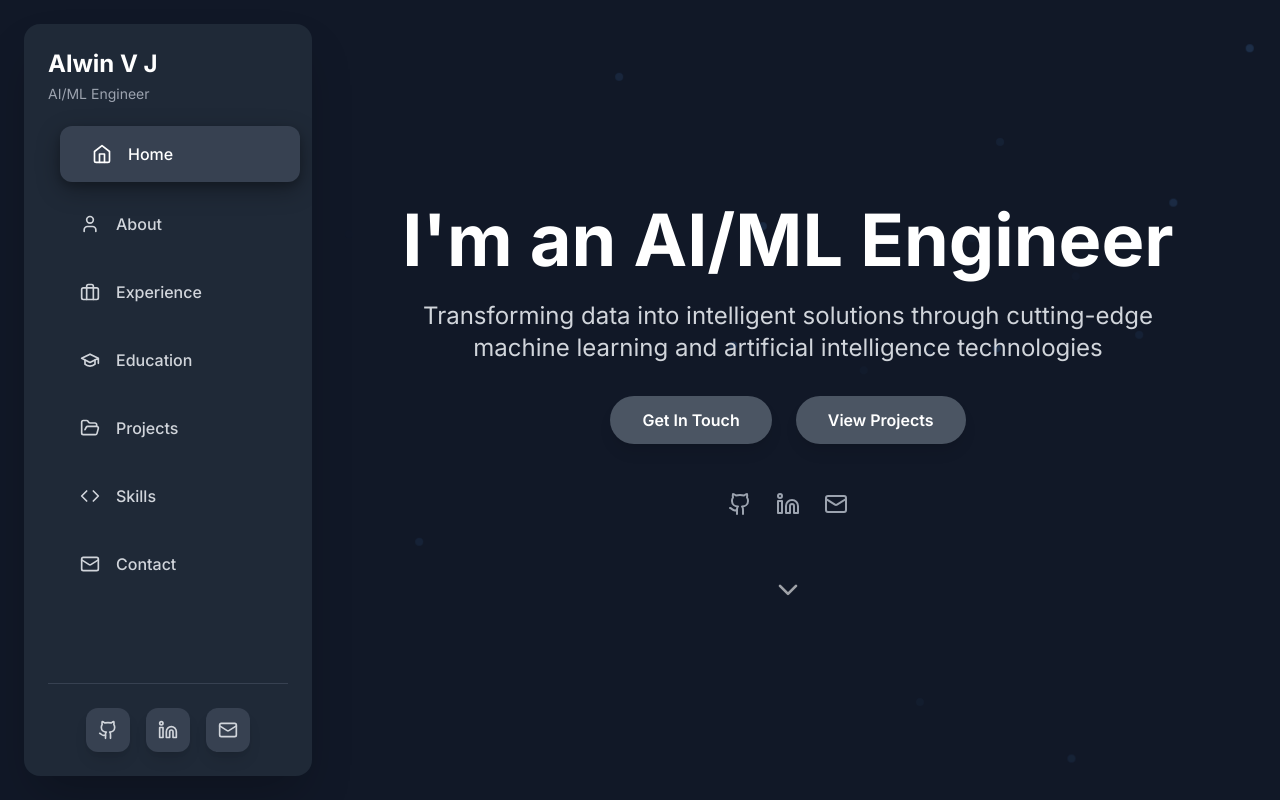
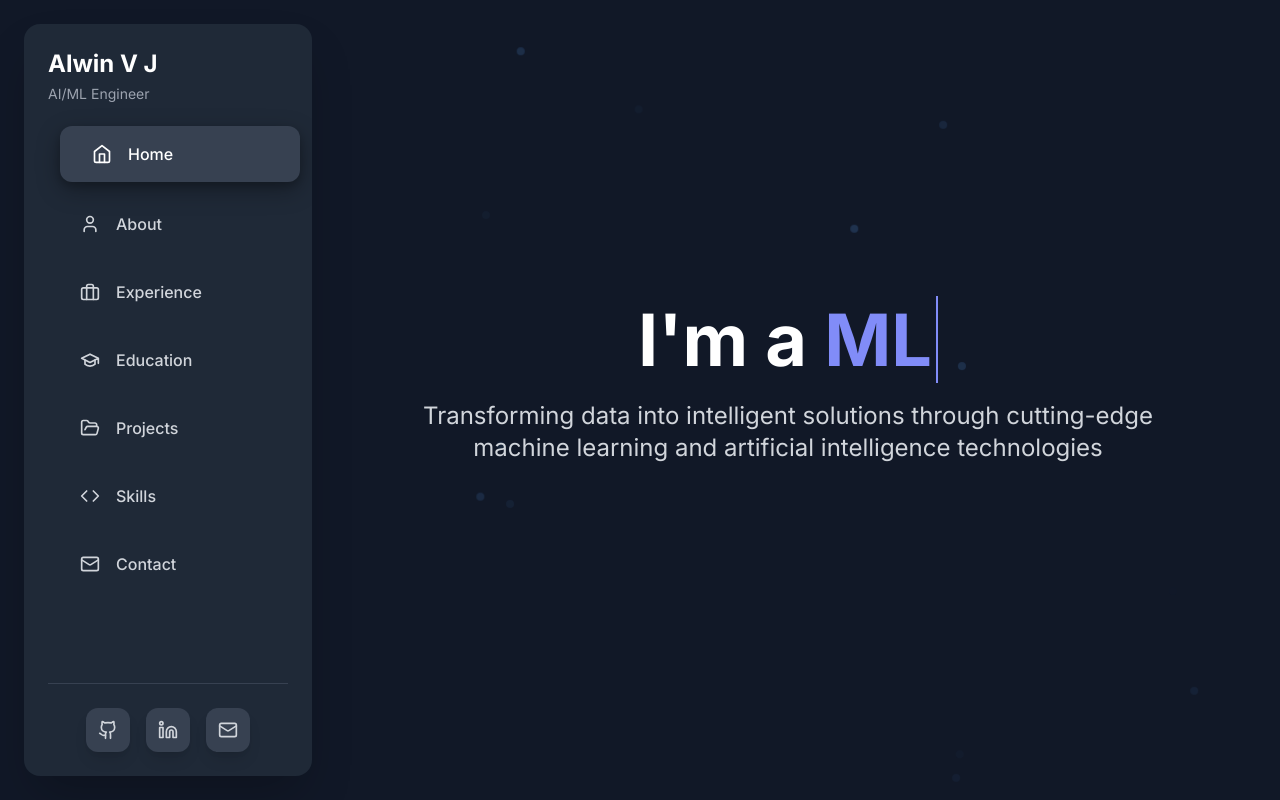
Before and after one commit to AlwinVJ/myportfolio, a React (Vite) app: page / in a window 1280 px wide. Shown: the top 800 px of the page. Built offline with nearby package versions, Linux system fonts and the light colour scheme.

Commit message:
Added animation to the hero text folder

```diff
--- a/src/components/Hero.tsx
+++ b/src/components/Hero.tsx
@@ -1,11 +1,55 @@
-import React from 'react';
-import { motion } from 'framer-motion';
-import { ChevronDown, Github, Linkedin, Mail } from 'lucide-react';
+import React, { useState, useEffect } from "react";
+import { motion } from "framer-motion";
+import { ChevronDown, Github, Linkedin, Mail } from "lucide-react";
 
-const Hero = () => {
+const roles = [
+  "AI Engineer",
+  "ML Engineer",
+  "Backend Developer",
+];
+
+export default function AnimatedHeader() {
+  const [text, setText] = useState("");
+  const [roleIndex, setRoleIndex] = useState(0);
+  const [charIndex, setCharIndex] = useState(0);
+  const [isDeleting, setIsDeleting] = useState(false);
+  const [useAn, setUseAn] = useState(false); // for "a" or "an"
+
+  useEffect(() => {
+    const currentRole = roles[roleIndex];
+    const firstChar = currentRole.trim()[0].toLowerCase();
+
+    // Check if we need "an" (vowel sound)
+    const needsAn = ["a", "e", "i", "o", "u"].includes(firstChar);
+    setUseAn(needsAn);
+
+    let typingSpeed = isDeleting ? 50 : 120; // typing speed
+
+    const typeTimeout = setTimeout(() => {
+      if (!isDeleting && charIndex < currentRole.length) {
+        setText(currentRole.substring(0, charIndex + 1));
+        setCharIndex(charIndex + 1);
+      } else if (isDeleting && charIndex > 0) {
+        setText(currentRole.substring(0, charIndex - 1));
+        setCharIndex(charIndex - 1);
+      } else if (!isDeleting && charIndex === currentRole.length) {
+        // pause at end
+        setTimeout(() => setIsDeleting(true), 1500);
+      } else if (isDeleting && charIndex === 0) {
+        setIsDeleting(false);
+        setRoleIndex((roleIndex + 1) % roles.length);
+      }
+    }, typingSpeed);
+
+    return () => clearTimeout(typeTimeout);
+  }, [charIndex, isDeleting, roleIndex]);
+
   return (
-    <section id="hero" className="min-h-screen flex items-center justify-center relative overflow-hidden">
-      {/* Animated Background Elements */}
+    <section
+      id="hero"
+      className="min-h-screen flex items-center justify-center relative overflow-hidden"
+    >
+      {/* Background animation */}
       <div className="absolute inset-0">
         {[...Array(20)].map((_, i) => (
           <motion.div
@@ -41,7 +85,13 @@ const Hero = () => {
             animate={{ opacity: 1, scale: 1 }}
             transition={{ duration: 0.8, delay: 0.2 }}
           >
-            I'm an AI/ML Engineer
+            I&apos;m{" "}
+            <span className="text-white">
+              a{useAn ? "n" : ""}
+            </span>{" "}
+            <span className="text-indigo-400 border-r-2 border-indigo-400 pr-1 animate-blink">
+              {text}
+            </span>
           </motion.h1>
 
           <motion.p
@@ -50,84 +100,14 @@ const Hero = () => {
             animate={{ opacity: 1, y: 0 }}
             transition={{ duration: 0.8, delay: 0.4 }}
           >
-            Transforming data into intelligent solutions through cutting-edge machine learning
-            and artificial intelligence technologies
+            Transforming data into intelligent solutions through cutting-edge
+            machine learning and artificial intelligence technologies
           </motion.p>
 
-          <motion.div
-            className="flex justify-center space-x-6 mb-12"
-            initial={{ opacity: 0, y: 30 }}
-            animate={{ opacity: 1, y: 0 }}
-            transition={{ duration: 0.8, delay: 0.6 }}
-          >
-            <motion.a
-              href="#contact"
-              whileHover={{ scale: 1.05 }}
-              whileTap={{ scale: 0.95 }}
-              className="bg-gray-600 hover:bg-gray-500 text-white px-8 py-3 rounded-full font-semibold transition-all duration-200 shadow-lg hover:shadow-xl"
-            >
-              Get In Touch
-            </motion.a>
-            <motion.a
-              href="#projects"
-              whileHover={{ scale: 1.05 }}
-              whileTap={{ scale: 0.95 }}
-              className="bg-gray-600 hover:bg-gray-500 text-white px-8 py-3 rounded-full font-semibold transition-all duration-200 shadow-lg hover:shadow-xl"
-            >
-              View Projects
-            </motion.a>
-          </motion.div>
-
-          <motion.div
-            className="flex justify-center space-x-6"
-            initial={{ opacity: 0, y: 30 }}
-            animate={{ opacity: 1, y: 0 }}
-            transition={{ duration: 0.8, delay: 0.8 }}
-          >
-            <motion.a
-              href="https://github.com/AlwinVJ/dashboard"
-              target="_blank"
-              rel="noopener noreferrer"
-              whileHover={{ scale: 1.2, rotate: 360 }}
-              className="text-gray-400 hover:text-white transition-colors duration-200"
-            >
-              <Github size={24} />
-            </motion.a>
-            <motion.a
-              href="https://linkedin.com/in/alwinvj"
-              target="_blank"
-              rel="noopener noreferrer"
-              whileHover={{ scale: 1.2, rotate: 360 }}
-              className="text-gray-400 hover:text-white transition-colors duration-200"
-            >
-              <Linkedin size={24} />
-            </motion.a>
-            <motion.a
-              href="mailto:alwinvj5@gmail.com"
-              whileHover={{ scale: 1.2, rotate: 360 }}
-              className="text-gray-400 hover:text-white transition-colors duration-200"
-            >
-              <Mail size={24} />
-            </motion.a>
-          </motion.div>
-
-          <motion.div
-            className="flex justify-center mt-12"
-            initial={{ opacity: 0, y: 30 }}
-            animate={{ opacity: 1, y: 0 }}
-            transition={{ duration: 0.8, delay: 1.0 }}
-          >
-            <motion.div
-              animate={{ y: [0, 10, 0] }}
-              transition={{ duration: 2, repeat: Infinity }}
-            >
-              <ChevronDown className="text-white/60" size={32} />
-            </motion.div>
-          </motion.div>
+          {/* Buttons and Social Links */}
+          {/* ... keep the rest of your existing code ... */}
         </motion.div>
       </div>
     </section>
   );
-};
-
-export default Hero;
+}
```
